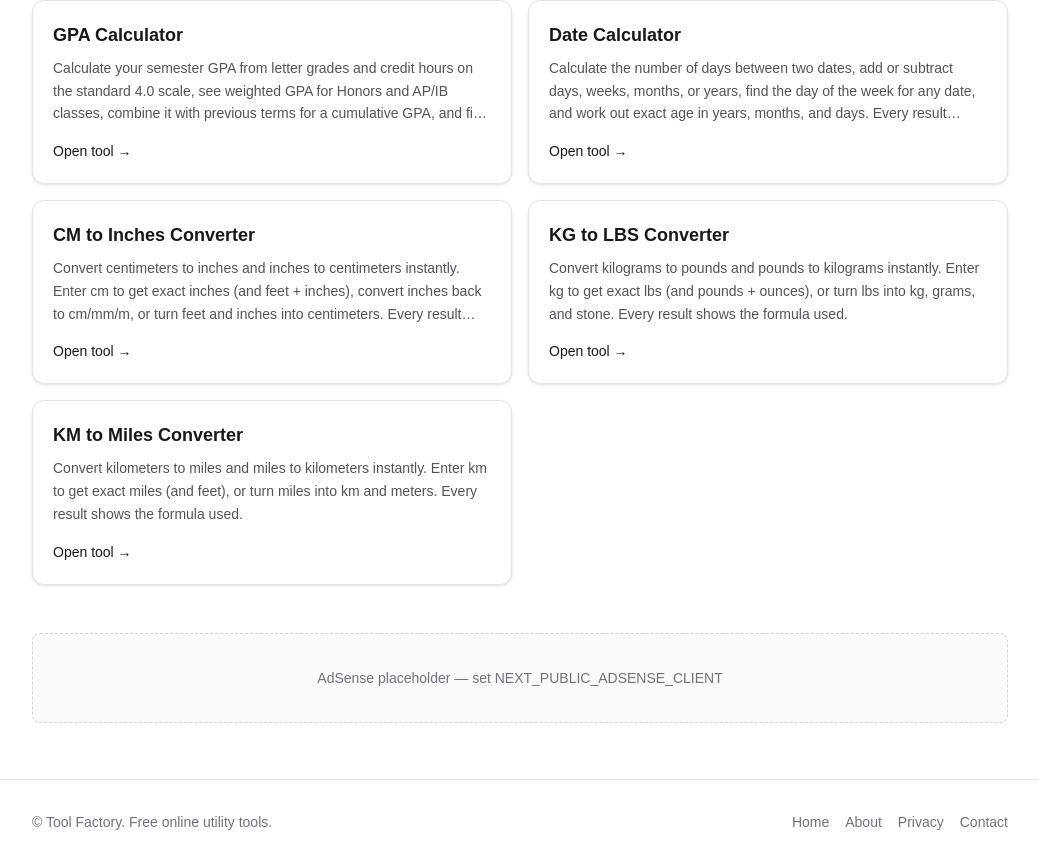
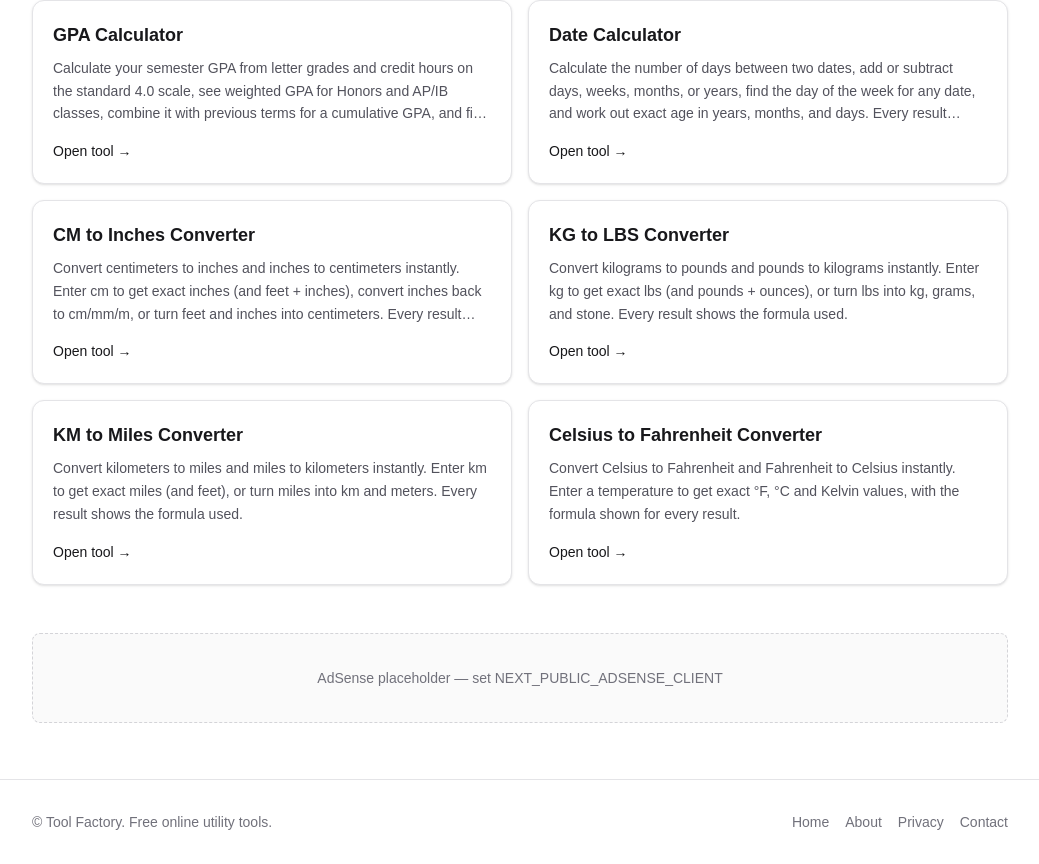
Before and after one commit to moinmoinsg-web/tool-factory, a Next.js app: page / in a window 1280 px wide. Shown: the part 1348-2212 px from the top of the page, without its empty margins (120-1159 px from the left). Built offline with nearby package versions, Linux system fonts and the light colour scheme; no server answers.

Commit message:
Add Celsius to Fahrenheit Converter tool (keyword: celsius to fahrenheit)

```diff
--- /dev/null
+++ b/src/components/CelsiusToFahrenheitWidget.tsx
@@ -0,0 +1,116 @@
+"use client";
+
+import { useMemo, useState } from "react";
+
+export function cToF(c: number) {
+  return (c * 9) / 5 + 32;
+}
+
+export function fToC(f: number) {
+  return ((f - 32) * 5) / 9;
+}
+
+function num(value: string) {
+  if (value.trim() === "") return NaN;
+  return Number(value.replace(/,/g, ""));
+}
+
+function fmt(value: number, digits = 4) {
+  if (!Number.isFinite(value)) return "—";
+  const rounded = Number(value.toFixed(digits));
+  return rounded.toLocaleString(undefined, { maximumFractionDigits: digits });
+}
+
+const inputClass =
+  "w-32 rounded-lg border border-zinc-300 bg-zinc-50 p-2 text-base tabular-nums text-zinc-900 outline-none ring-zinc-400 focus:ring-2 dark:border-zinc-700 dark:bg-zinc-900 dark:text-zinc-50";
+const cardClass =
+  "rounded-xl border border-zinc-200 bg-white p-4 shadow-sm dark:border-zinc-800 dark:bg-zinc-950 sm:p-5";
+const titleClass = "text-base font-semibold text-zinc-900 dark:text-zinc-50";
+const labelClass = "flex flex-col gap-1 text-sm text-zinc-700 dark:text-zinc-300";
+
+function Field({ label, value, onChange, suffix }: { label: string; value: string; onChange: (v: string) => void; suffix?: string }) {
+  return (
+    <label className={labelClass}>
+      <span>
+        {label}
+        {suffix ? ` (${suffix})` : ""}
+      </span>
+      <input type="text" inputMode="decimal" value={value} onChange={(e) => onChange(e.target.value)} className={inputClass} />
+    </label>
+  );
+}
+
+function Stat({ label, value, formula }: { label: string; value: string; formula?: string }) {
+  return (
+    <div className="rounded-lg bg-zinc-100 px-3 py-2 dark:bg-zinc-900" aria-live="polite">
+      <div className="text-xs text-zinc-500 dark:text-zinc-400">{label}</div>
+      <div className="text-lg font-semibold tabular-nums text-zinc-900 dark:text-zinc-50">{value}</div>
+      {formula ? <div className="mt-1 font-mono text-xs text-zinc-500 dark:text-zinc-400">{formula}</div> : null}
+    </div>
+  );
+}
+
+const QUICK = [-40, -18, 0, 10, 20, 25, 30, 37, 100];
+
+export function CelsiusToFahrenheitWidget() {
+  const [c, setC] = useState("25");
+  const [f, setF] = useState("77");
+
+  const fFromC = cToF(num(c));
+  const cFromF = fToC(num(f));
+
+  const quickRows = useMemo(() => QUICK.map((k) => ({ c: k, f: cToF(k) })), []);
+
+  return (
+    <div className="grid gap-4 md:grid-cols-2">
+      <div className={cardClass}>
+        <h2 className={titleClass}>Celsius to Fahrenheit</h2>
+        <p className="mt-1 text-sm text-zinc-500 dark:text-zinc-400">
+          Convert °C to °F with the formula °F = °C × 9/5 + 32.
+        </p>
+        <div className="mt-4">
+          <Field label="Celsius" value={c} onChange={setC} suffix="°C" />
+        </div>
+        <div className="mt-3 grid gap-2 sm:grid-cols-2">
+          <Stat label="Fahrenheit" value={`${fmt(fFromC, 2)} °F`} formula="°F = °C × 9/5 + 32" />
+          <Stat label="Kelvin" value={`${fmt(num(c) + 273.15, 2)} K`} formula="K = °C + 273.15" />
+        </div>
+      </div>
+
+      <div className={cardClass}>
+        <h2 className={titleClass}>Fahrenheit to Celsius</h2>
+        <p className="mt-1 text-sm text-zinc-500 dark:text-zinc-400">Convert °F back to °C with °C = (°F − 32) × 5/9.</p>
+        <div className="mt-4">
+          <Field label="Fahrenheit" value={f} onChange={setF} suffix="°F" />
+        </div>
+        <div className="mt-3 grid gap-2 sm:grid-cols-2">
+          <Stat label="Celsius" value={`${fmt(cFromF, 2)} °C`} formula="°C = (°F − 32) × 5/9" />
+          <Stat label="Kelvin" value={`${fmt(cFromF + 273.15, 2)} K`} formula="K = °C + 273.15" />
+        </div>
+      </div>
+
+      <div className={`${cardClass} md:col-span-2`}>
+        <h2 className={titleClass}>Quick reference</h2>
+        <p className="mt-1 text-sm text-zinc-500 dark:text-zinc-400">Common temperatures in Celsius and their Fahrenheit equivalents.</p>
+        <div className="mt-3 overflow-x-auto">
+          <table className="w-full min-w-[240px] text-left text-sm">
+            <thead>
+              <tr className="border-b border-zinc-200 text-zinc-500 dark:border-zinc-800 dark:text-zinc-400">
+                <th className="py-2 pr-3 font-medium">Celsius</th>
+                <th className="py-2 font-medium">Fahrenheit</th>
+              </tr>
+            </thead>
+            <tbody>
+              {quickRows.map((row) => (
+                <tr key={row.c} className="border-b border-zinc-100 tabular-nums text-zinc-800 dark:border-zinc-900 dark:text-zinc-200">
+                  <td className="py-2 pr-3">{row.c} °C</td>
+                  <td className="py-2">{fmt(row.f, 1)} °F</td>
+                </tr>
+              ))}
+            </tbody>
+          </table>
+        </div>
+      </div>
+    </div>
+  );
+}
--- a/src/components/ToolShell.tsx
+++ b/src/components/ToolShell.tsx
@@ -9,6 +9,7 @@ import { PercentageCalculatorWidget } from "@/components/PercentageCalculatorWid
 import { MarginCalculatorWidget } from "@/components/MarginCalculatorWidget";
 import { GpaCalculatorWidget } from "@/components/GpaCalculatorWidget";
 import { DateCalculatorWidget } from "@/components/DateCalculatorWidget";
+import { CelsiusToFahrenheitWidget } from "@/components/CelsiusToFahrenheitWidget";
 import { CmToInchesWidget } from "@/components/CmToInchesWidget";
 import { KgToLbsWidget } from "@/components/KgToLbsWidget";
 import { KmToMilesWidget } from "@/components/KmToMilesWidget";
@@ -58,6 +59,9 @@ export function ToolShell({ tool }: ToolShellProps) {
   if (tool.slug === "km-to-miles") {
     return <KmToMilesWidget />;
   }
+  if (tool.slug === "celsius-to-fahrenheit") {
+    return <CelsiusToFahrenheitWidget />;
+  }
   if (tool.slug === "cm-to-inches") {
     return <CmToInchesWidget />;
   }
--- a/src/content/tools/index.ts
+++ b/src/content/tools/index.ts
@@ -659,6 +659,59 @@ export const tools: ToolDefinition[] = [
     ],
     relatedSlugs: ["kg-to-lbs", "cm-to-inches", "percentage-calculator", "date-calculator", "margin-calculator"],
   },
+  {
+    slug: "celsius-to-fahrenheit",
+    keyword: "celsius to fahrenheit",
+    title: "Celsius to Fahrenheit Converter",
+    description:
+      "Convert Celsius to Fahrenheit and Fahrenheit to Celsius instantly. Enter a temperature to get exact °F, °C and Kelvin values, with the formula shown for every result.",
+    metaTitle: "Celsius to Fahrenheit Converter — Free °C to °F Calculator",
+    metaDescription:
+      "Free Celsius to Fahrenheit converter. Convert °C to °F and °F to °C with the exact formula, plus a quick reference table. Runs in your browser.",
+    faq: [
+      {
+        question: "How do I convert Celsius to Fahrenheit?",
+        answer:
+          "Multiply the Celsius temperature by 9/5 (1.8) and add 32. For example, 25 \u00b0C \u00d7 1.8 + 32 = 77 \u00b0F.",
+      },
+      {
+        question: "How do I convert Fahrenheit to Celsius?",
+        answer:
+          "Subtract 32 from the Fahrenheit temperature, then multiply by 5/9. For example, (77 \u2212 32) \u00d7 5/9 = 25 \u00b0C.",
+      },
+      {
+        question: "What is 0 \u00b0C in Fahrenheit?",
+        answer:
+          "0 \u00b0C is 32 \u00b0F, the freezing point of water at standard atmospheric pressure.",
+      },
+      {
+        question: "What is 100 \u00b0C in Fahrenheit?",
+        answer:
+          "100 \u00b0C is 212 \u00b0F, the boiling point of water at sea level.",
+      },
+      {
+        question: "What is normal body temperature in Celsius and Fahrenheit?",
+        answer:
+          "Average body temperature is about 37 \u00b0C, which equals 98.6 \u00b0F.",
+      },
+      {
+        question: "At what temperature are Celsius and Fahrenheit equal?",
+        answer:
+          "They are equal at \u221240 degrees: \u221240 \u00b0C = \u221240 \u00b0F.",
+      },
+      {
+        question: "Is there a quick mental trick for Celsius to Fahrenheit?",
+        answer:
+          "Double the Celsius value and add 30. For 20 \u00b0C that gives 70 \u00b0F, close to the exact 68 \u00b0F. It works best for everyday temperatures.",
+      },
+      {
+        question: "Is this Celsius to Fahrenheit converter free and private?",
+        answer:
+          "Yes. It is free with no signup, and every calculation runs in your browser. Numbers you enter are never sent to or stored on a server.",
+      },
+    ],
+    relatedSlugs: ["km-to-miles", "kg-to-lbs", "cm-to-inches", "percentage-calculator", "date-calculator"],
+  },
 ];
 
 export function getAllTools(): ToolDefinition[] {
```
